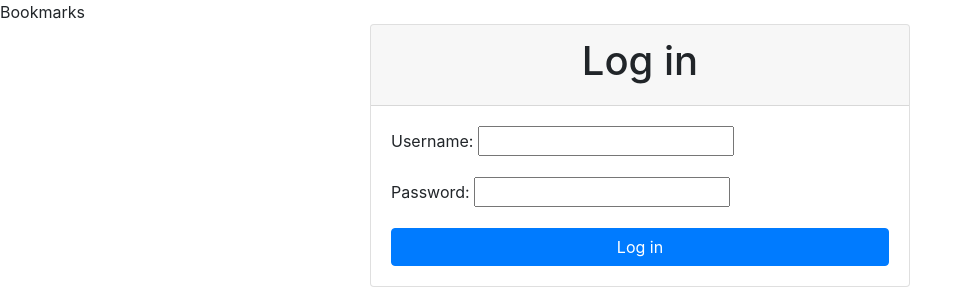
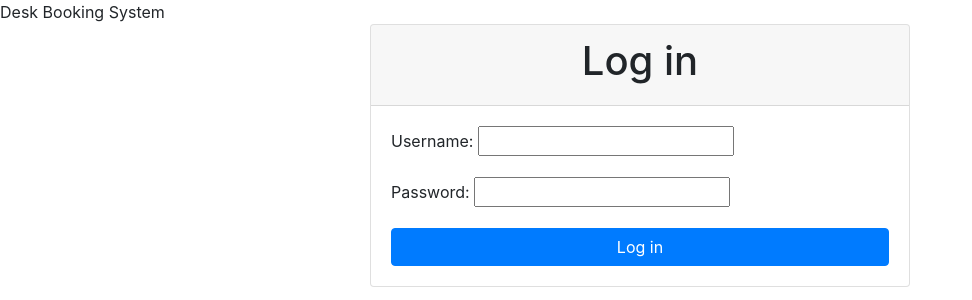
Before and after one commit to Desk-Booking-System/Desk-Booking-System, a Django app: page /account/login/ in a window 1280 px wide. Shown: the top 300 px of the page, without its empty margins (0-972 px from the left). Run offline with Django 4.2, Linux system fonts and the light colour scheme; some libraries are stand-ins or nearby versions.

Commit message:
Added a new file and made some small changes

```diff
--- a/DeskBookingSystem/urls.py
+++ b/DeskBookingSystem/urls.py
@@ -1,7 +1,7 @@
 
 from django.contrib import admin
 from django.urls import include, path
-#hello world
+
 urlpatterns = [
     path('admin/', admin.site.urls),
     path('account/', include('deskbooking.urls'))
--- a/deskbooking/MODELS/models.py
+++ b/deskbooking/MODELS/models.py
@@ -9,4 +9,4 @@ class Desk(models.Model):
     employee_reserved_name = models.CharField(max_length=200) # the name of the employee who reserved the desk
 
     def __str__(self):
-        return self.desk_name + ": " + self.employee_reserved_name
+        return self.desk_name
--- a/deskbooking/templates/base.html
+++ b/deskbooking/templates/base.html
@@ -7,7 +7,7 @@
 </head>
 <body>
  <div id="header">
- <span class="logo">Bookmarks</span>
+ <span class="logo">Desk Booking System</span>
  </div>
  <div id="content">
     {% block content %}
```
Also changed, not shown: README.md, 2 other files.
